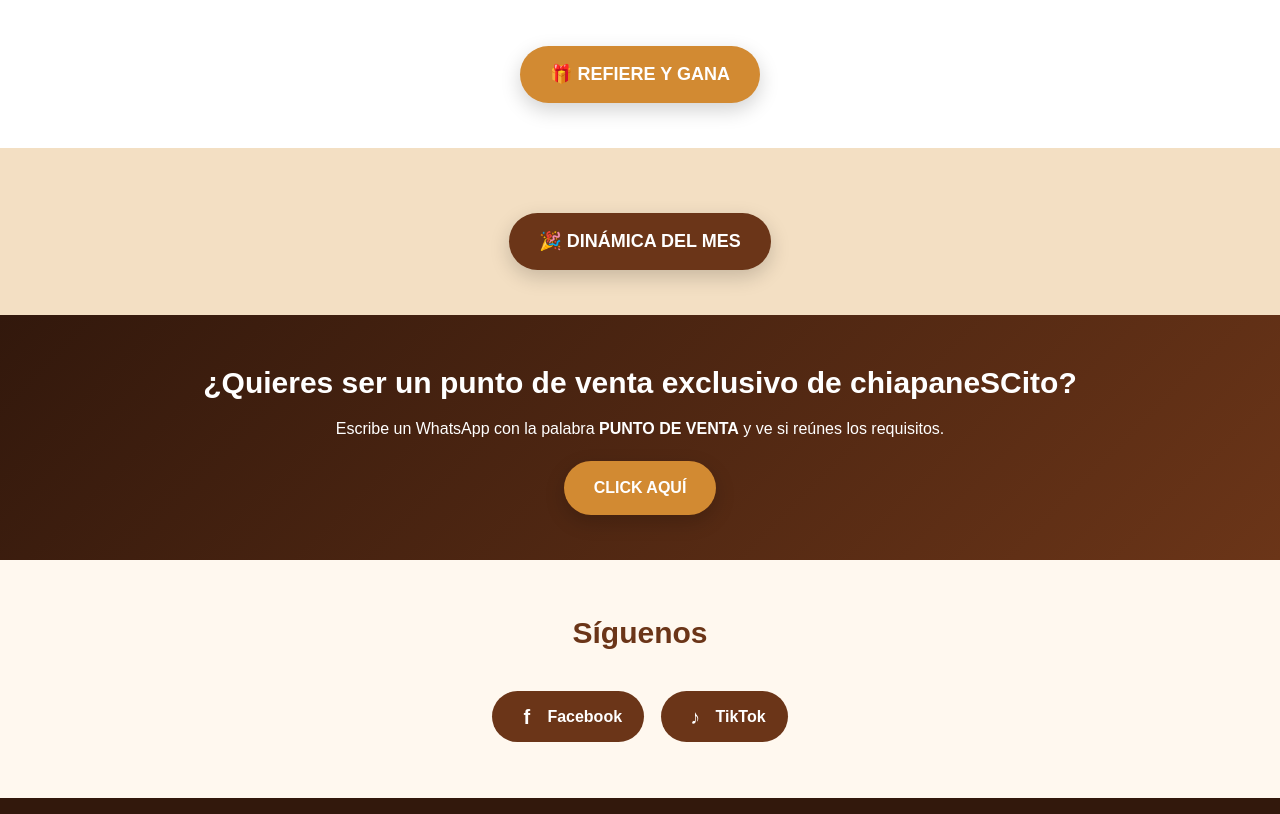
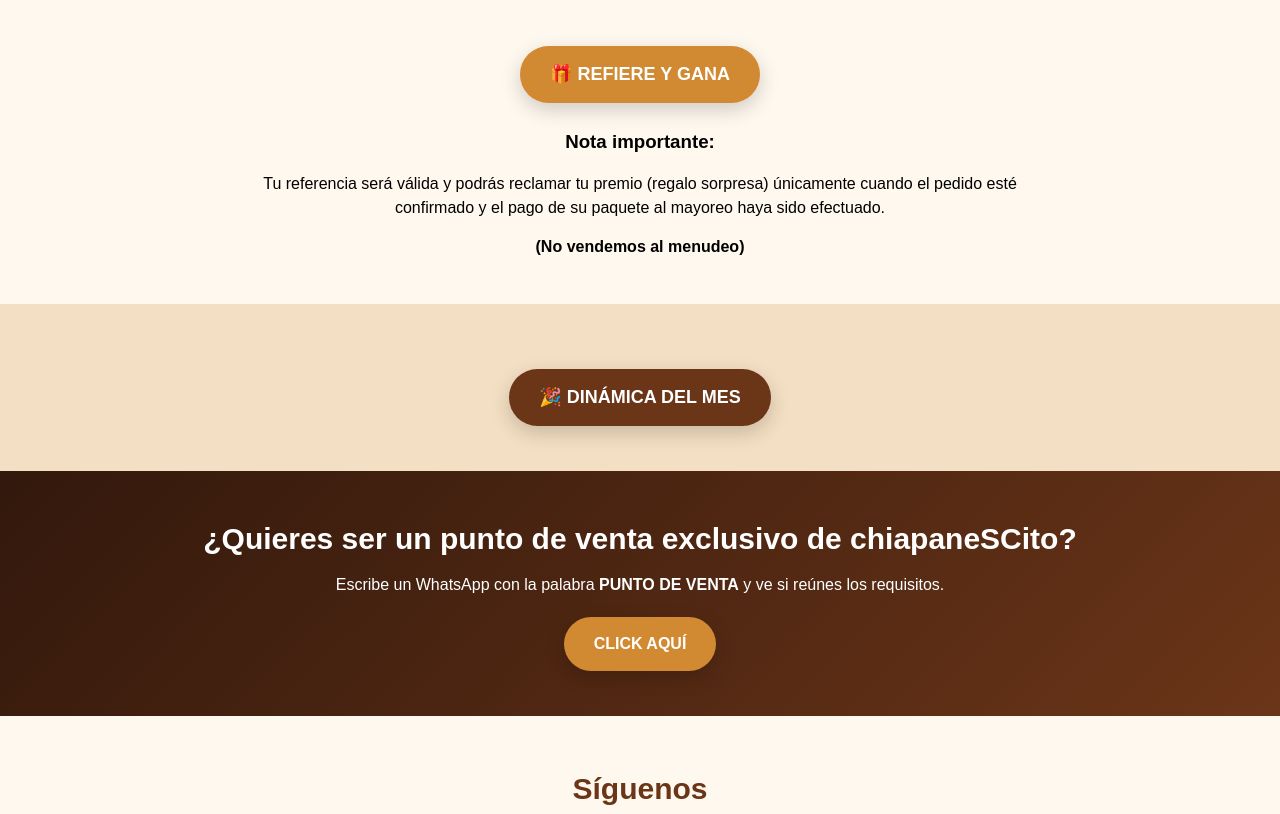
Before and after one commit to chiapanescito/chiapaneSCito-, a plain HTML site: page index.html in a window 1280 px wide. Shown: the part 4700-5514 px from the top of the page. Drawn offline with Linux system fonts and the light colour scheme.

Commit message:
index.html

```diff
--- a/index.html
+++ b/index.html
@@ -269,7 +269,7 @@
     font-weight:bold;
 }
 
-/* BOTONES DE WHATSAPP */
+/* WHATSAPP */
 .whatsapp{
     background:#4f8f45;
 }
@@ -278,10 +278,10 @@
     background:#3d7335;
 }
 
-/* REFIERE */
+/* REFIERE Y GANA */
 .refiere{
     text-align:center;
-    background:#fff;
+    background:#fff8ef;
 }
 
 .boton-refiere{
@@ -293,7 +293,30 @@
     background:#b66d1c;
 }
 
-/* DINAMICA */
+.nota-refiere{
+    color:#000;
+    margin-top:25px;
+    max-width:800px;
+    margin-left:auto;
+    margin-right:auto;
+}
+
+.nota-refiere h3{
+    color:#000;
+    margin-bottom:15px;
+}
+
+.nota-refiere p{
+    color:#000;
+}
+
+.nota-refiere .menudeo{
+    color:#000;
+    margin-top:15px;
+    font-weight:bold;
+}
+
+/* DINÁMICA */
 .dinamica{
     text-align:center;
     background:#f3dfc3;
@@ -329,7 +352,7 @@
     background:#d28a32;
 }
 
-/* REDES SOCIALES AL FINAL */
+/* REDES AL FINAL */
 .redes{
     text-align:center;
     padding:50px 20px;
@@ -371,14 +394,6 @@
     font-size:20px;
 }
 
-.logo-facebook{
-    font-family:Arial,sans-serif;
-}
-
-.logo-tiktok{
-    font-family:Arial,sans-serif;
-}
-
 /* WHATSAPP FLOTANTE */
 .whatsapp-flotante{
     position:fixed;
@@ -399,7 +414,7 @@
     z-index:1000;
 }
 
-/* PIE */
+/* FOOTER */
 footer{
     background:#32180c;
     color:white;
@@ -445,7 +460,7 @@
 
 <body>
 
-<!-- AVISO -->
+<!-- AVISO SUPERIOR -->
 <div class="aviso">
     PAN CALIENTE · PAN RECIÉN HECHO · VENTA AL MAYOREO
 </div>
@@ -494,44 +509,60 @@
     <div class="contenedor">
 
         <div class="titulo">
+
             <h2>¿Por qué vender chiapaneSCito?</h2>
+
             <p>
                 Conoce las ventajas de vender chiapaneSCito
                 e incrementar tus ingresos.
             </p>
+
         </div>
 
         <div class="beneficios">
 
             <div class="beneficio">
+
                 <h3>🥖 Pan caliente</h3>
+
                 <p>
                     Pan fresco y recién hecho para ofrecer
                     a tus clientes.
                 </p>
+
             </div>
 
+
             <div class="beneficio">
+
                 <h3>🚚 Recibe en tu domicilio o negocio</h3>
+
                 <p>
                     Entregas físicas: lunes, martes y miércoles
                     en Tuxtla Gutiérrez y Chiapa de Corzo.
                 </p>
+
                 <p style="margin-top:8px;">
                     Martes: San Cristóbal.
                 </p>
+
                 <p style="margin-top:8px;">
                     FORÁNEOS: envíos por ruta local o paquetería
                     <strong>CON COSTO EXTRA</strong>.
                 </p>
+
             </div>
 
+
             <div class="beneficio">
+
                 <h3>💰 Precio de mayoreo</h3>
+
                 <p>
                     Ser distribuidor te da acceso a una
                     inversión preferente.
                 </p>
+
             </div>
 
         </div>
@@ -553,30 +584,44 @@
         <div class="pasos">
 
             <div class="paso">
+
                 <span class="numero">1</span>
+
                 <h3>Elige tu paquete</h3>
+
                 <p>
                     Selecciona del catálogo los paquetes
                     que requieras.
                 </p>
+
             </div>
 
+
             <div class="paso">
+
                 <span class="numero">2</span>
+
                 <h3>Escríbenos</h3>
+
                 <p>
                     Proporciona las referencias de tu entrega
                     y establece tu método de pago.
                 </p>
+
             </div>
 
+
             <div class="paso">
+
                 <span class="numero">3</span>
+
                 <h3>Comienza a vender</h3>
+
                 <p>
                     Recibe tu pedido y gana más vendiendo
                     chiapaneSCito con tus clientes.
                 </p>
+
             </div>
 
         </div>
@@ -592,9 +637,16 @@
     <div class="contenedor">
 
         <div class="titulo">
+
             <h2>Paquete Prueba</h2>
-            <p>Conoce nuestra variedad antes de elegir tu paquete.</p>
+
+            <p>
+                Conoce nuestra variedad antes de elegir
+                tu paquete.
+            </p>
+
         </div>
+
 
         <div class="productos">
 
@@ -620,7 +672,7 @@
                     <a
                         class="boton whatsapp"
                         target="_blank"
-                        href="https://wa.me/529616581640?text=Hola,%20quiero%20pedir%20el%20Paquete%20Prueba%20de%20chiapaneSCito%20de%20$250."
+                        href="https://wa.me/529616581640?text=Hola,%20quiero%20pedir%20el%20Paquete%20Prueba%20de%20$250."
                     >
                         PEDIR POR WHATSAPP
                     </a>
@@ -642,17 +694,18 @@
     <div class="contenedor">
 
         <div class="titulo">
+
             <h2>Medio Mayoreo</h2>
 
             <p class="subtitulo">
                 Cada opción de Medio Mayoreo en $235
             </p>
+
         </div>
 
 
         <div class="productos">
 
-            <!-- TRADICIONAL -->
             <div class="producto">
 
                 <img
@@ -687,7 +740,6 @@
             </div>
 
 
-            <!-- ARTESANAL -->
             <div class="producto">
 
                 <img
@@ -739,9 +791,12 @@
 
         </div>
 
+
         <div class="aviso-especial">
+
             Producto exclusivo sobre pedido.
             Solicitar solo un día antes.
+
         </div>
 
 
@@ -944,7 +999,7 @@
             </div>
 
 
-            <!-- COMBO -->
+            <!-- COMBO VARIEDAD -->
             <div class="producto">
 
                 <img
@@ -998,6 +1053,25 @@
     >
         🎁 REFIERE Y GANA
     </a>
+
+
+    <div class="nota-refiere">
+
+        <h3>
+            Nota importante:
+        </h3>
+
+        <p>
+            Tu referencia será válida y podrás reclamar tu premio
+            (regalo sorpresa) únicamente cuando el pedido esté confirmado
+            y el pago de su paquete al mayoreo haya sido efectuado.
+        </p>
+
+        <p class="menudeo">
+            (No vendemos al menudeo)
+        </p>
+
+    </div>
 
 </section>
 
@@ -1053,19 +1127,21 @@
 
     </div>
 
+
     <a
         target="_blank"
         href="https://www.facebook.com/share/19Zusgjb4m/"
     >
-        <span class="logo-red logo-facebook">f</span>
+        <span class="logo-red">f</span>
         Facebook
     </a>
+
 
     <a
         target="_blank"
         href="https://www.tiktok.com/@chiapanescito?_r=1&_t=ZS-99cjxwLqCTl"
     >
-        <span class="logo-red logo-tiktok">♪</span>
+        <span class="logo-red">♪</span>
         TikTok
     </a>
 
@@ -1106,3 +1182,5 @@
 
 </body>
 </html>
+</body>
+</html>
```
